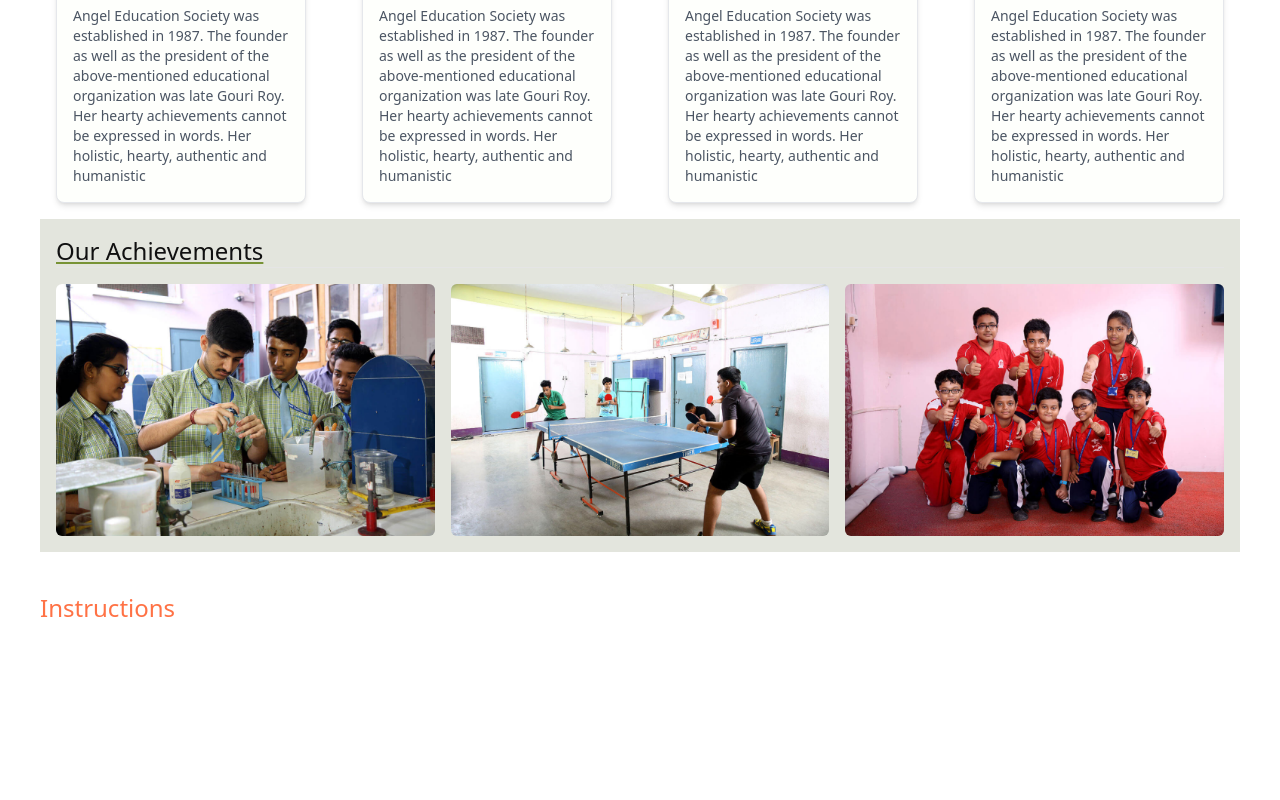
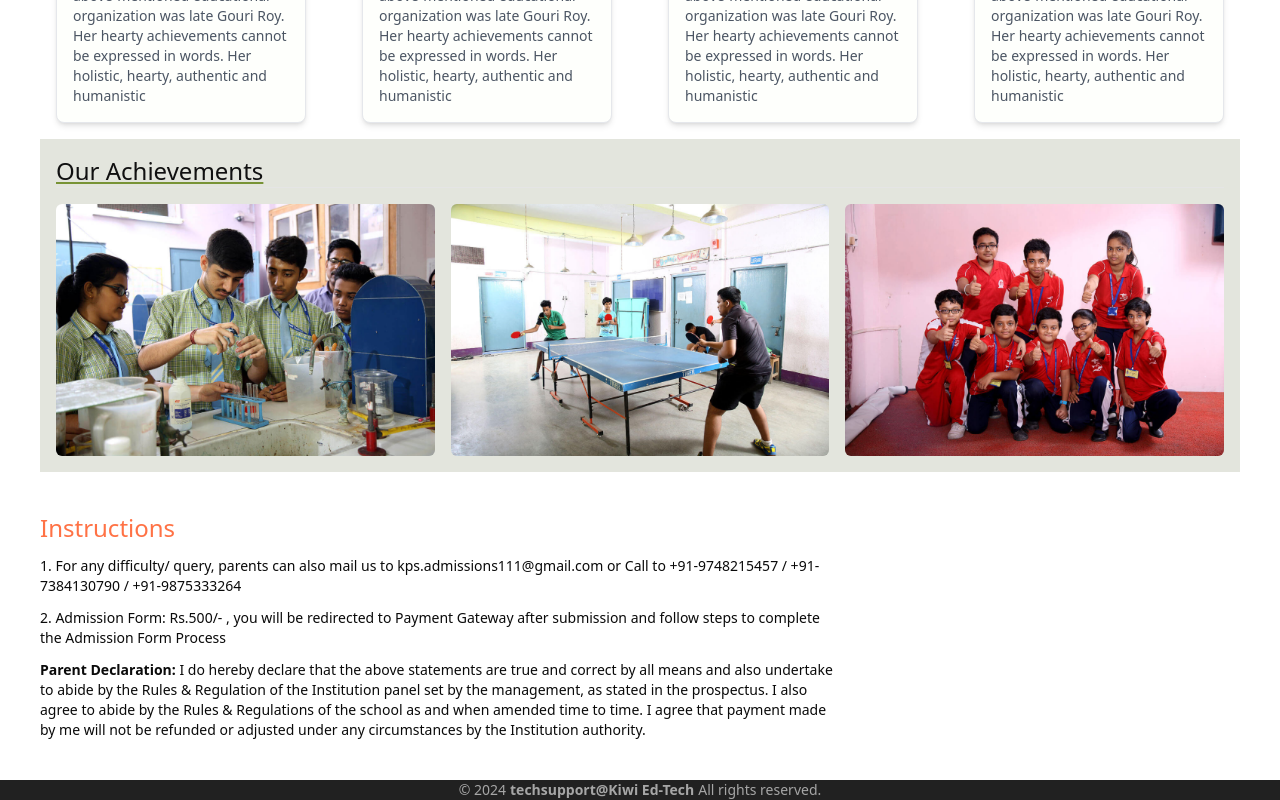
Before and after one commit to ranaayushman/homepage, a Next.js app: page / in a window 1280 px wide. Shown: the part 2135-2935 px from the top of the page. Before the commit the page ends 2799 px from the top, so only its background shows below. Built offline with nearby package versions, Linux system fonts and the light colour scheme.

Commit message:
text size

```diff
--- a/app/sections/Footer.tsx
+++ b/app/sections/Footer.tsx
@@ -1,12 +1,22 @@
-import React from 'react'
-import Instructions from './components/Instructions'
+import React from "react";
+import Instructions from "./components/Instructions";
 
 const Footer = () => {
   return (
-    <section className='p-10 pt-0'>
-        <Instructions />
+    <section className="">
+      <div className="p-10 pt-0 grid grid-cols-3">
+        <div className="col-span-2">
+          <Instructions />
+        </div>
+        <div></div>
+      </div>
+      <div className="text-sm bg-[#212121] flex items-center justify-center text-[#FFFFFF99] font-light">
+        © 2024
+        <span className="font-semibold mx-1">techsupport@Kiwi Ed-Tech</span>
+        All rights reserved.
+      </div>
     </section>
-  )
-}
+  );
+};
 
-export default Footer
+export default Footer;
--- a/app/sections/Form.tsx
+++ b/app/sections/Form.tsx
@@ -9,7 +9,7 @@ const Form = () => {
   );
 
   return (
-    <div className=" w-full bg flex flex-col text-black">
+    <div className=" w-1/2 bg flex flex-col text-black">
       {/* Buttons div */}
       <div className="flex justify-center mt-6 w-3/4">
         <button
--- a/app/sections/Hero.tsx
+++ b/app/sections/Hero.tsx
@@ -8,7 +8,6 @@ const Hero = () => {
       <div></div>
       <div>
         <Form />
-
       </div>
     </div>
   );
--- a/app/sections/components/Instructions.tsx
+++ b/app/sections/components/Instructions.tsx
@@ -1,13 +1,34 @@
-import React from 'react'
+import React from "react";
 
 const Instructions = () => {
   return (
     <div>
-        <div className=''>
-        <h2 className='text-[#FF7245] text-2xl'>Instructions</h2>
-        </div>
+      <div className="flex flex-col justify-between gap-3 text-sm">
+        <h2 className="text-[#FF7245] text-2xl">Instructions</h2>
+        <p>
+          1. For any difficulty/ query, parents can also mail us to
+          kps.admissions111@gmail.com or Call
+          to +91-9748215457 / +91-7384130790 / +91-9875333264
+        </p>
+        <p>
+          2. Admission Form: Rs.500/- , you will be redirected to Payment
+          Gateway after submission and follow steps to complete the Admission
+          Form Process
+        </p>
+        <p>
+          <span className="font-semibold">Parent Declaration:</span> I do hereby
+          declare that the above statements are true and correct by all means
+          and also undertake to abide by the Rules & Regulation of the
+          Institution panel set by the management, as stated in the prospectus.
+          I also agree to abide by the Rules & Regulations of the school as and
+          when amended time to time. I agree that payment made by me will not be
+          refunded or adjusted under any circumstances by the Institution
+          authority.
+        </p>
+      </div>
+
     </div>
-  )
-}
+  );
+};
 
-export default Instructions
+export default Instructions;
--- a/app/sections/form/Enquiy.tsx
+++ b/app/sections/form/Enquiy.tsx
@@ -20,7 +20,7 @@ export default function EnquiryForm() {
   };
 
   return (
-    <div className="m-6 mt-0 p-6 bg-white rounded-lg w-full h-[70vh]  drop-shadow-md">
+    <div className="m-6 mt-0 p-6 bg-white rounded-lg w-full h-[60vh]  drop-shadow-md">
       <FormProvider {...methods}>
         <form onSubmit={methods.handleSubmit(onSubmit)} className="space-y-4">
           <InputField name="studentName" placeholder="Student Name" />
--- a/app/sections/form/Login.tsx
+++ b/app/sections/form/Login.tsx
@@ -21,7 +21,7 @@ export default function Login() {
   };
 
   return (
-    <div className="m-6 mt-0 p-6 bg-white rounded-lg w-full h-[70vh]  drop-shadow-md">
+    <div className="m-6 mt-0 p-6 bg-white rounded-lg w-full h-[60vh]  drop-shadow-md">
       <FormProvider {...methods}>
         <form onSubmit={methods.handleSubmit(onSubmit)} className="space-y-4">
           <InputField
```
